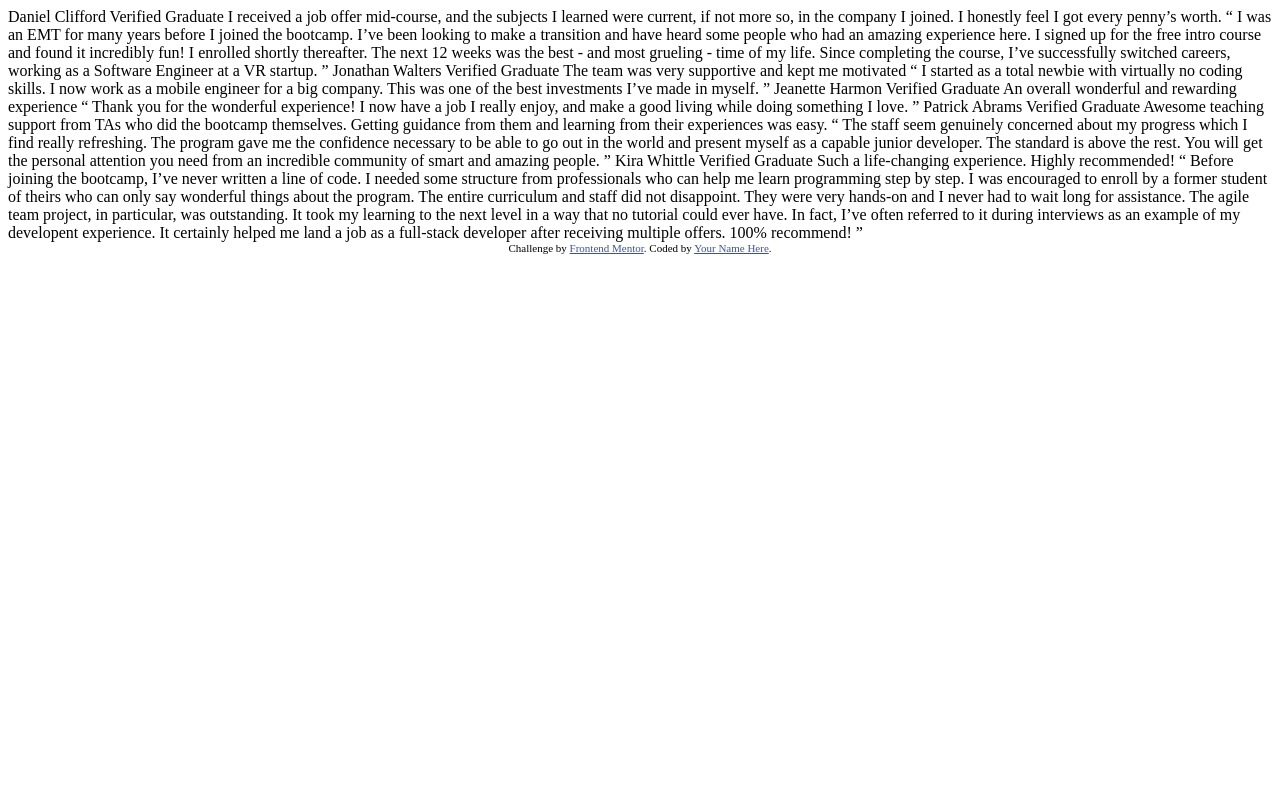
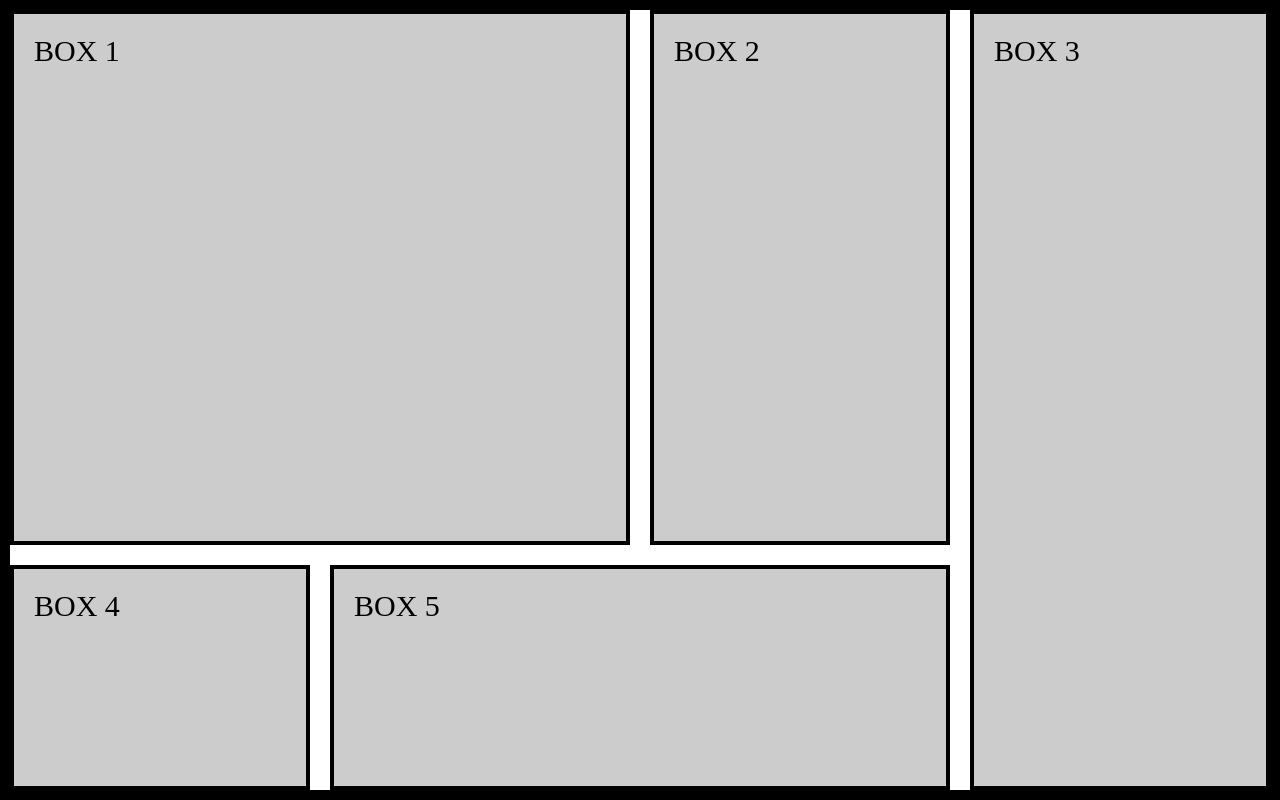
Before and after one commit to maiyopabz/testimonials-grid-section-main-front-end-, a plain HTML site: page testimonials-grid-section-main/index.html in a window 1280 px wide. Shown: the top 800 px of the page. Drawn offline with Linux system fonts and the light colour scheme.

Commit message:
constructed a grid box

```diff
--- a/testimonials-grid-section-main/index.html
+++ b/testimonials-grid-section-main/index.html
@@ -5,6 +5,7 @@
   <meta name="viewport" content="width=device-width, initial-scale=1.0"> <!-- displays site properly based on user's device -->
 
   <link rel="icon" type="image/png" sizes="32x32" href="./images/favicon-32x32.png">
+  <link rel="stylesheet" href="styles/styles.css">
 
   <title>Frontend Mentor | [Challenge Name Here]</title>
 
@@ -15,6 +16,42 @@
   </style>
 </head>
 <body>
+
+
+
+
+  <section id="grid">
+
+    <div class="box item1">
+      <div class="box-content1">
+        BOX 1
+      </div>
+    </div>
+
+    <div class="box item2">
+      <div class="box-content2">
+        BOX 2
+      </div>
+    </div>
+
+    <div class="box item3">
+      <div class="box-content3">
+        BOX 3
+      </div>
+    </div>
+
+    <div class="box item4">
+      <div class="box-content4">
+        BOX 4
+      </div>
+    </div>
+     <div class="box item5">
+      <div class="box-content5">
+        BOX 5
+      </div>
+  </section>
+
+
   Daniel Clifford
   Verified Graduate
 
--- /dev/null
+++ b/testimonials-grid-section-main/styles/styles.css
@@ -0,0 +1,54 @@
+
+* {
+    margin: 0;
+    padding: 0;
+    font-size: 30px;
+    box-sizing: border-box;
+  }
+
+  #grid{
+    display: grid;
+    grid-template-columns: repeat(4, 1fr);
+    grid-template-rows: repeat(4,1fr);
+    grid-gap: 20px;
+
+  }
+
+  section {
+    height: 100vh;
+    border: 10px solid;
+
+  }
+
+  .box {
+    background-color: #ccc;
+    border: 4px solid;
+    padding: 20px;
+  }
+
+  .item1 {
+    grid-column: 1/ 3;
+    grid-row: 1/ 4;
+  }
+
+  .item2 {
+    grid-column: 3 / 4;
+    grid-row: 1 / 4;
+  }
+
+  .item3 {
+    grid-column: 4 / 5;
+    grid-row: 1 /8;
+  }
+
+  .item4 {
+    grid-column: 1/ 2;
+    grid-row: 4/ 8;
+
+  }
+
+  .item5 {
+    grid-column: 2/ 4;
+    grid-row: 4/ 8;
+
+  }
```
